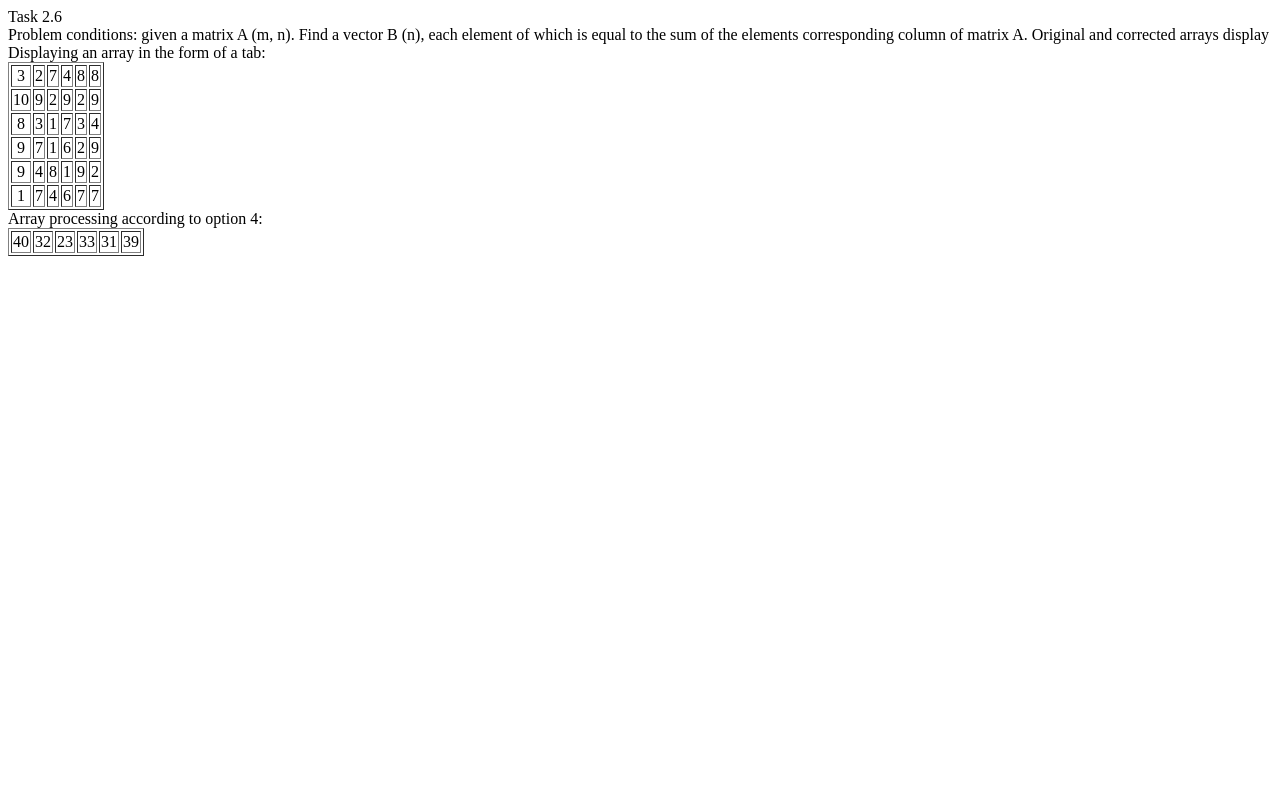
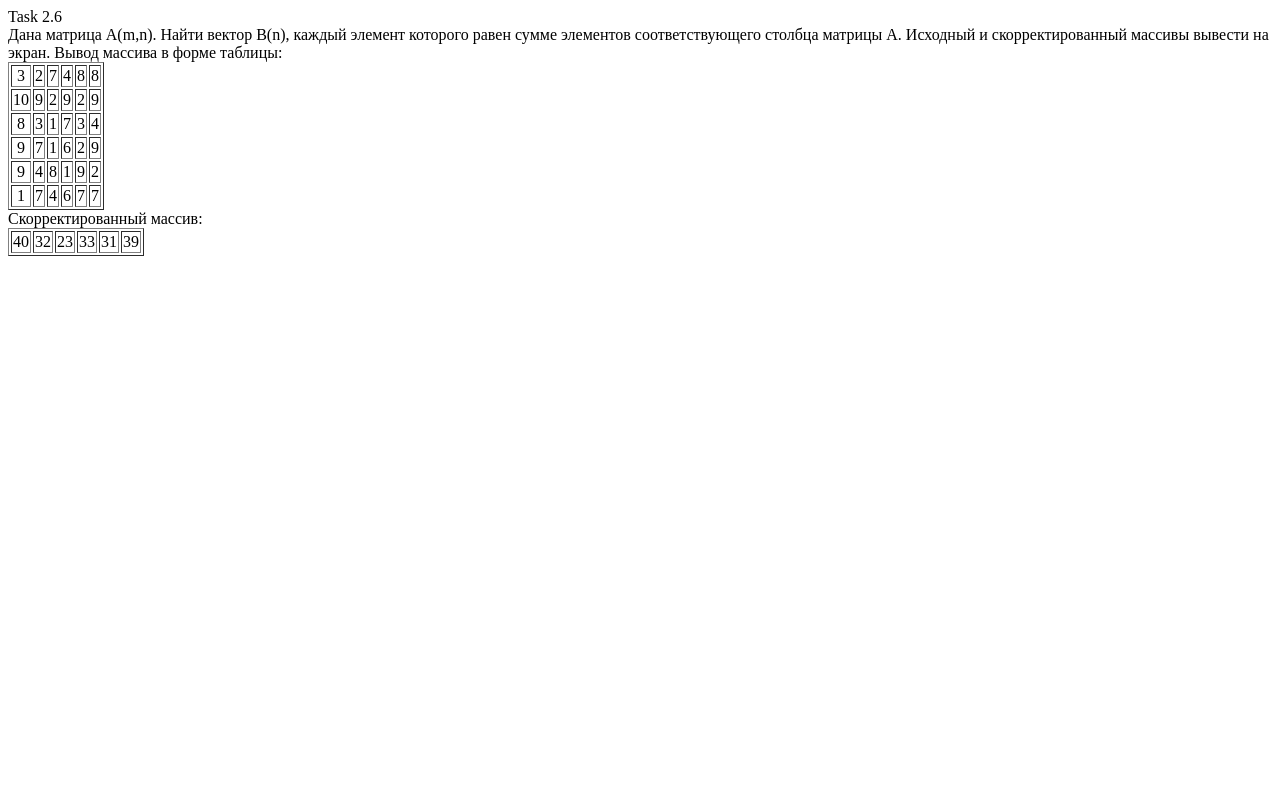
Before and after one commit to Quja11/PHP-Takhaev, a PHP site: page /lab-2-6.php in a window 1280 px wide. Run offline with PHP 8.4, Linux system fonts and the light colour scheme; data that the repository does not hold is empty.

Commit message:
Correct code

```diff
--- a/www/lab-2-1.php
+++ b/www/lab-2-1.php
@@ -1,4 +1,4 @@
-<p>Takhaev Arseniy PI-321</p>
+<p>Тахаев Арсений ПИ-321</p>
 
 <?php
 //1 задание
--- a/www/lab-2-3.php
+++ b/www/lab-2-3.php
@@ -1,4 +1,4 @@
-<p>Takhaev Arseniy PI-321</p>
+<p>Тахаев Арсений ПИ-321</p>
 
 <?php
 //1 задание
--- a/www/lab-2-4.php
+++ b/www/lab-2-4.php
@@ -1,4 +1,4 @@
-<p>Takhaev Arseniy PI-321</p>
+<p>Тахаев Арсений ПИ-321</p>
 
 <?php
 //Самостоятельная работа, вариант 4
--- a/www/lab-2-6.php
+++ b/www/lab-2-6.php
@@ -1,6 +1,8 @@
 <?php
 
-echo "Task 2.6 <br>Problem conditions: given a matrix A (m, n). Find a vector В (n), each element of which is equal to the sum of the elements corresponding column of matrix A. Original and corrected arrays display";
+echo "Task 2.6 <br>Дана матрица А(m,n). Найти вектор В(n), каждый элемент которого равен сумме элементов
+соответствующего столбца матрицы А. Исходный и скорректированный массивы
+вывести на экран.";
 
 $arr=array();
 $arr1=array();
@@ -10,7 +12,7 @@ for ($j = 0; $j < $n; $j++) {
 $arr[$i][$j] = rand(1,10);
 }
 }
-echo" Displaying an array in the form of a tab:";
+echo" Вывод массива в форме таблицы:";
 ?>
 
 <HTML>
@@ -35,7 +37,7 @@ echo ("</tr>");
 
 <?php
 
-echo"Array processing according to option 4: "
+echo"Скорректированный массив: "
 ?>
 <HTML>
 <BODY>
```
Also changed, not shown: www/lab-2-2.php (+7 -7 lines), www/lab-2-5.php (+4 -4 lines), 1 other file.
